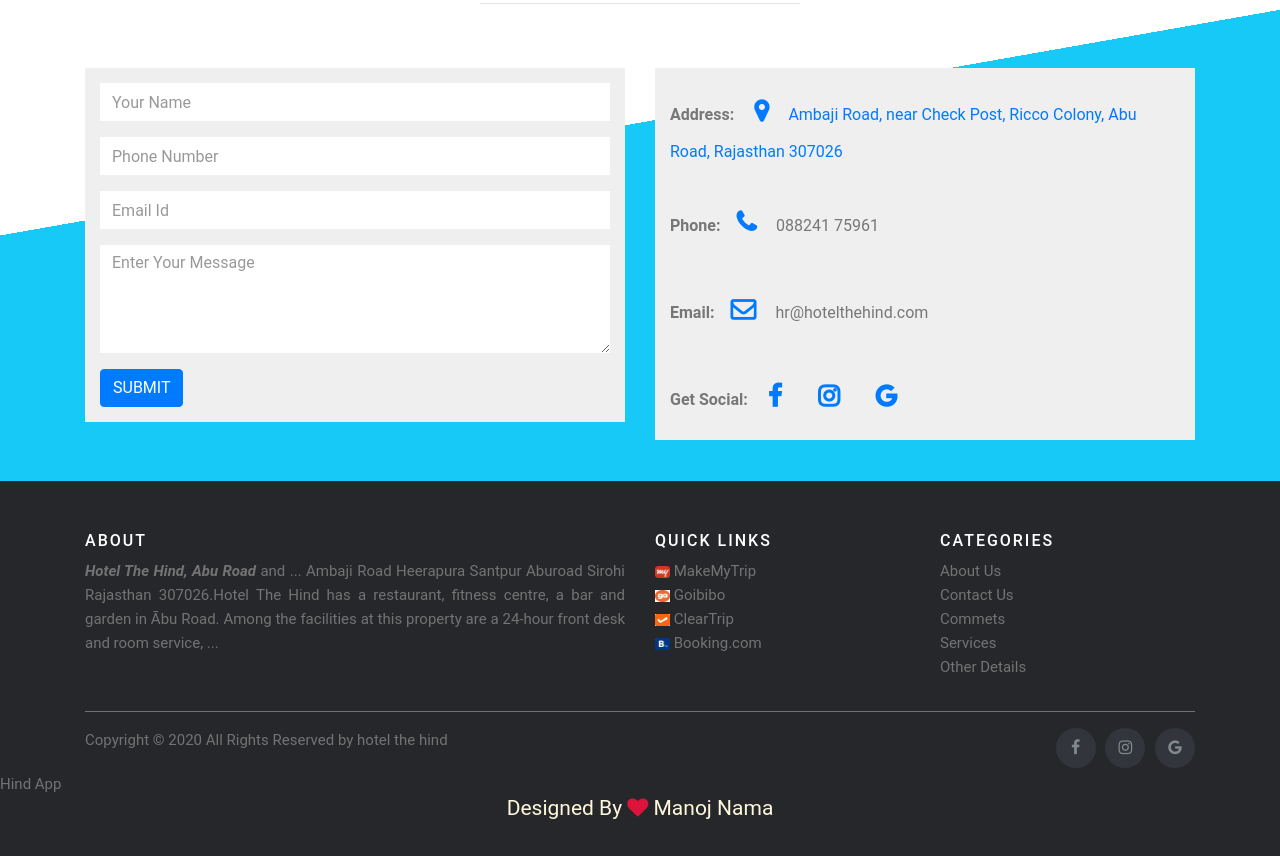
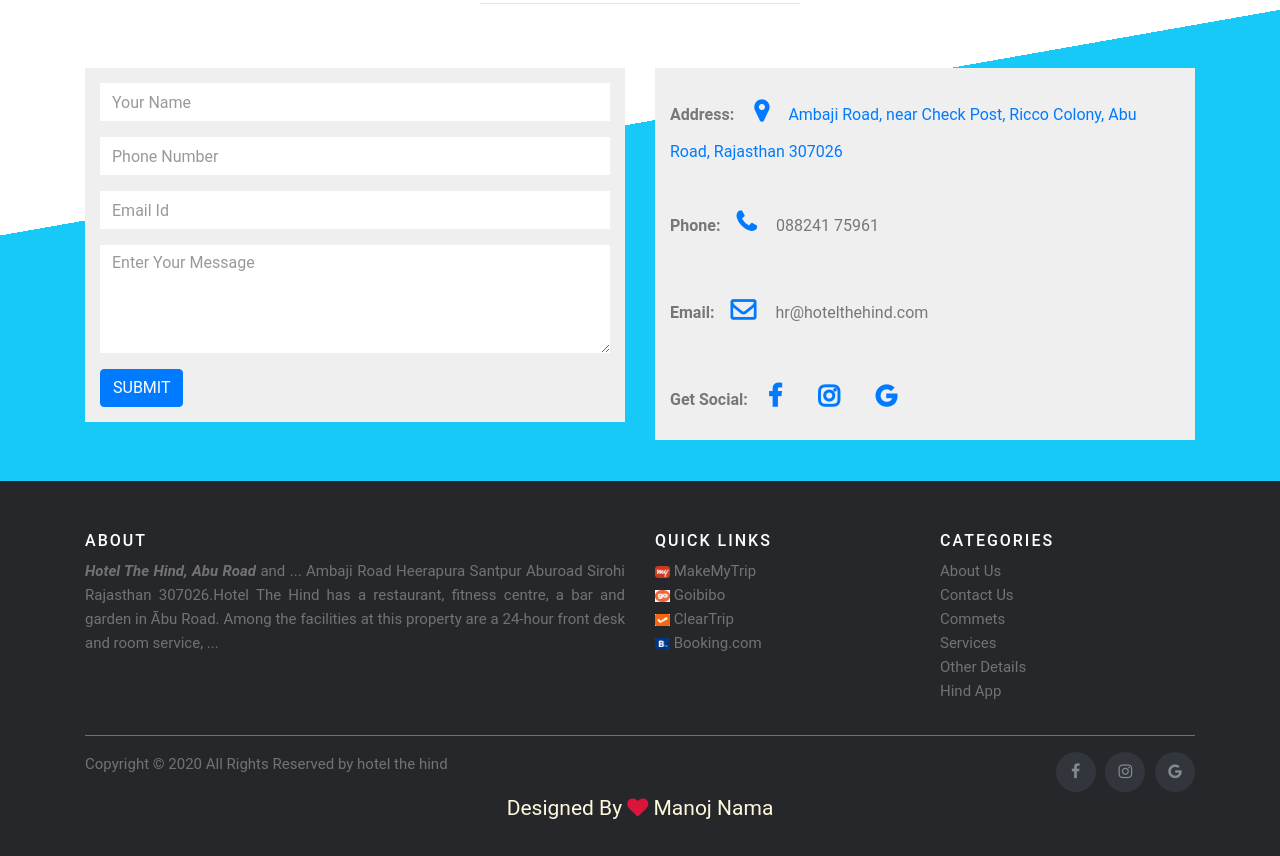
Before and after one commit to manojnama/HotelTheHindAburoad.github.io-, a plain HTML site: page index.html in a window 1280 px wide. Shown: the part 5080-5936 px from the top of the page. Drawn offline with nearby package versions, Linux system fonts and the light colour scheme.

Commit message:
App links

```diff
--- a/index.html
+++ b/index.html
@@ -362,6 +362,7 @@
               <li><a href="#commets">Commets</a></li>
               <li><a href="#service">Services</a></li>
               <li><a href="theme/index.html">Other Details</a></li>
+              <li><a href="https://manojnama.github.io/AndroidAppHotelTheHind.github.io-/">Hind App</a></li>
             </ul>
           </div>
         </div>
@@ -384,7 +385,7 @@
           </div>
         </div>
       </div>
-<a href="https://manojnama.github.io/AndroidAppHotelTheHind.github.io-/">Hind App</a>
+
         <p style="text-align: center; color: cornsilk; font-size: 21px;">Designed By <i class="fa fa-heart" style="color: crimson;"></i> Manoj Nama</p>
 
 </footer>
```
